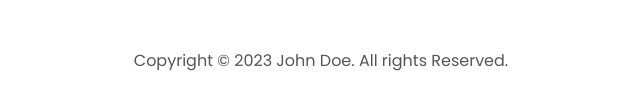
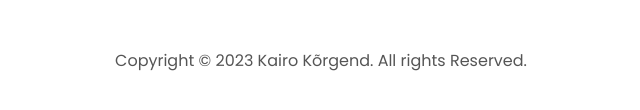
Before and after one commit to KairoKorgend/portfolio_website, a plain HTML site: page index.html in a window 1280 px wide. Shown: the part 4923-5033 px from the top of the page, 319-959 px from the left. Drawn offline with Linux system fonts and the light colour scheme.

Commit message:
Fixed typo

```diff
--- a/index.html
+++ b/index.html
@@ -275,7 +275,7 @@
                 </ul>
             </div>
         </nav>
-        <p>Copyright &#169; 2023 John Doe. All rights Reserved.</p>
+        <p>Copyright &#169; 2023 Kairo Kõrgend. All rights Reserved.</p>
     </footer>
     <script src="script.js"></script>
 </body>
```
